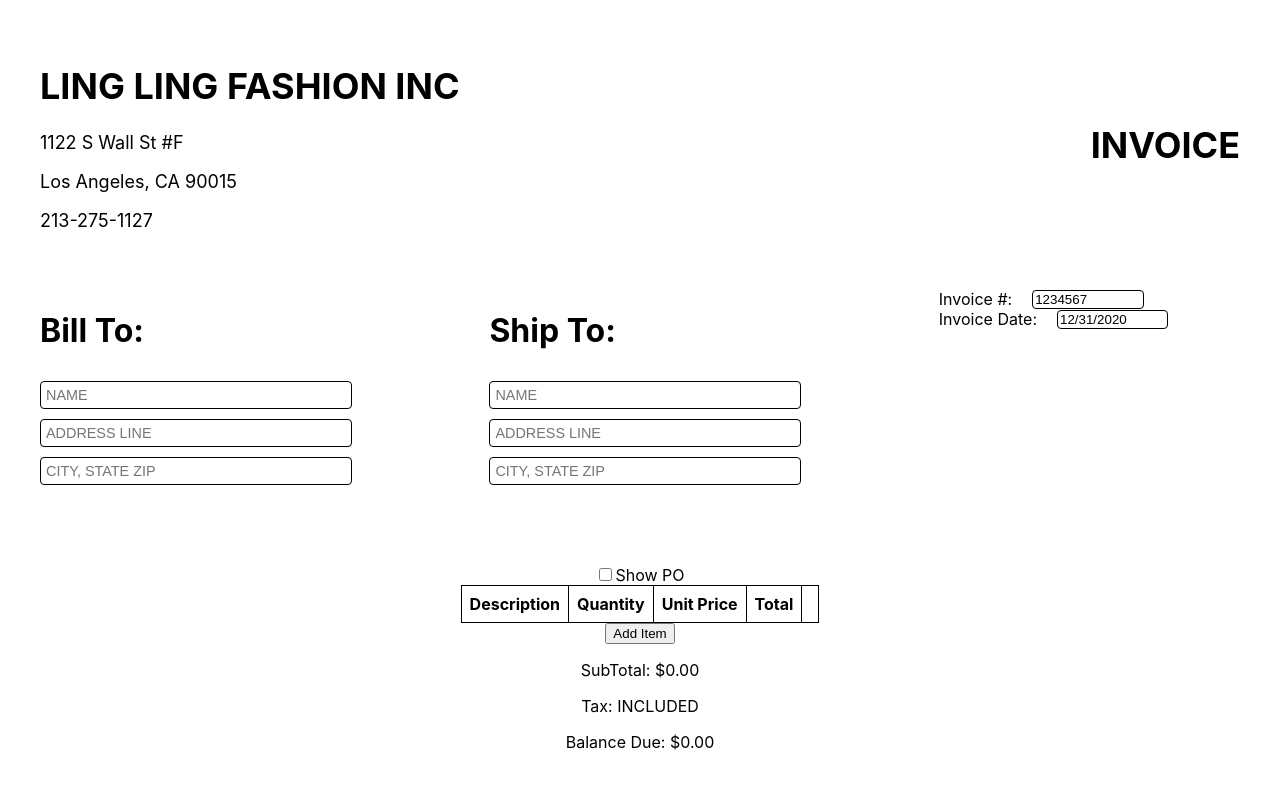
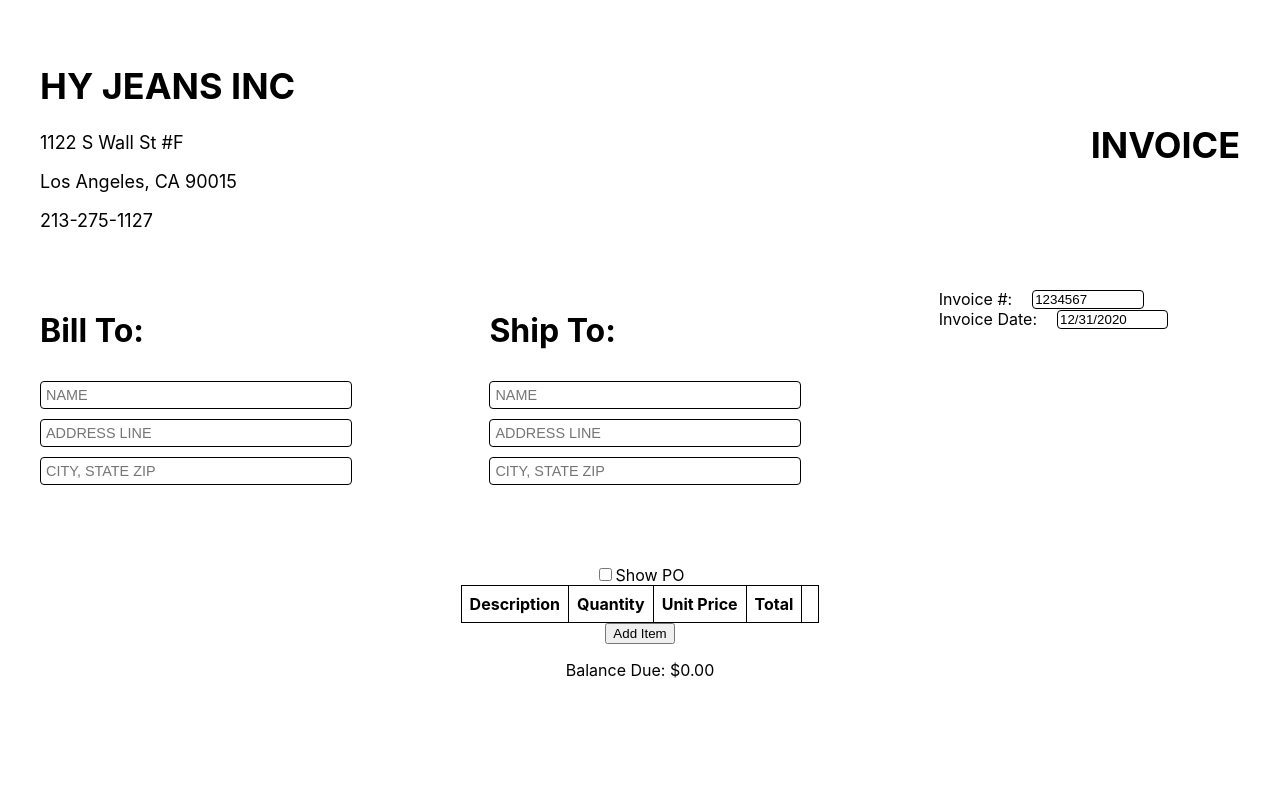
Before and after one commit to ilam0602/invoice, a React (Create React App) app: page / in a window 1280 px wide. Shown: the top 788 px of the page. Built offline with nearby package versions, Linux system fonts and the light colour scheme.

Commit message:
moved po#,changed header,condensed totals

```diff
--- a/src/components/BalanceComponent.jsx
+++ b/src/components/BalanceComponent.jsx
@@ -3,8 +3,6 @@
 
     return (
       <div>
-        <p>SubTotal: ${subTotal.toFixed(2)}</p>
-        <p>Tax: INCLUDED</p>
         <p>Balance Due: ${balanceDue.toFixed(2)}</p>
       </div>
     );
--- a/src/components/InvoiceGrid.jsx
+++ b/src/components/InvoiceGrid.jsx
@@ -33,8 +33,8 @@
       <table className="invoiceTable">
         <thead>
           <tr>
+            {showPO && <th>PO</th>}  {/* Conditionally render PO header */}
             <th className = "des-col">Description</th>
-            {showPO && <th>PO</th>}  {/* Conditionally render PO header */}
             <th>Quantity</th>
             <th>Unit Price</th>
             <th>Total</th>
@@ -44,8 +44,8 @@
         <tbody>
           {items.map((item, index) => (
             <tr key={index}>
+              {showPO && <td><input type="text" value={item.po} onChange={(e) => updateItem(index, 'po', e.target.value)} /></td>}  {/* Conditionally render PO input */}
               <td><input type="text" value={item.description} onChange={(e) => updateItem(index, 'description', e.target.value)} /></td>
-              {showPO && <td><input type="text" value={item.po} onChange={(e) => updateItem(index, 'po', e.target.value)} /></td>}  {/* Conditionally render PO input */}
               <td><input type="number" value={item.quantity} onChange={(e) => updateItem(index, 'quantity', e.target.value === '' ? '' : +e.target.value)} /></td>
               <td>$<input type="number" step="0.01" value={item.unitPrice} onChange={(e) => updateItem(index, 'unitPrice', e.target.value === '' ? '' : +e.target.value)} /></td>
               <td>${(item.quantity * item.unitPrice).toFixed(2)}</td>
--- a/src/components/InvoiceHeader.jsx
+++ b/src/components/InvoiceHeader.jsx
@@ -3,7 +3,7 @@
   return (
     <div className="header-container">
       <div className="brand-info">
-        <h1>LING LING FASHION INC</h1>
+        <h1>HY JEANS INC</h1>
         <p>1122 S Wall St #F </p>
         <p>Los Angeles, CA 90015</p>
         <p>213-275-1127</p>
```
